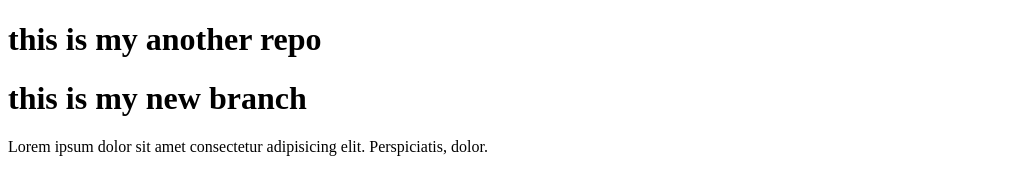
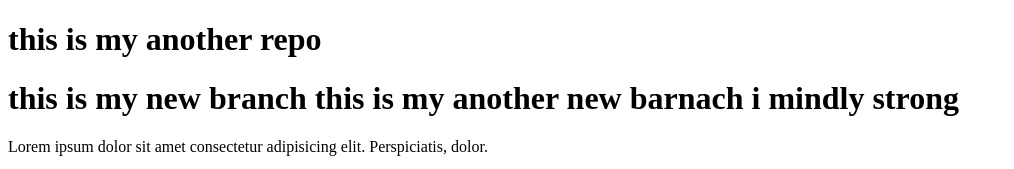
Before and after one commit to Sabbir-Ahmed-Shuvo/web-repo, a plain HTML site: page index.html in a window 1280 px wide. Shown: the top 169 px of the page, without its empty margins (0-1014 px from the left). Drawn offline with Linux system fonts and the light colour scheme; grey boxes are pictures that could not be loaded.

Commit message:
add i am strong

```diff
--- a/index.html
+++ b/index.html
@@ -10,7 +10,7 @@
 <body>
     <h1>this is my another repo</h1>
     <div>
-        <h1>this is my new branch</h1>
+        <h1>this is my new branch this is my another new barnach i mindly strong</h1>
         <p>Lorem ipsum dolor sit amet consectetur adipisicing elit. Perspiciatis, dolor.</p>
     </div>
     <img src="bag-1.png" alt="">
```
